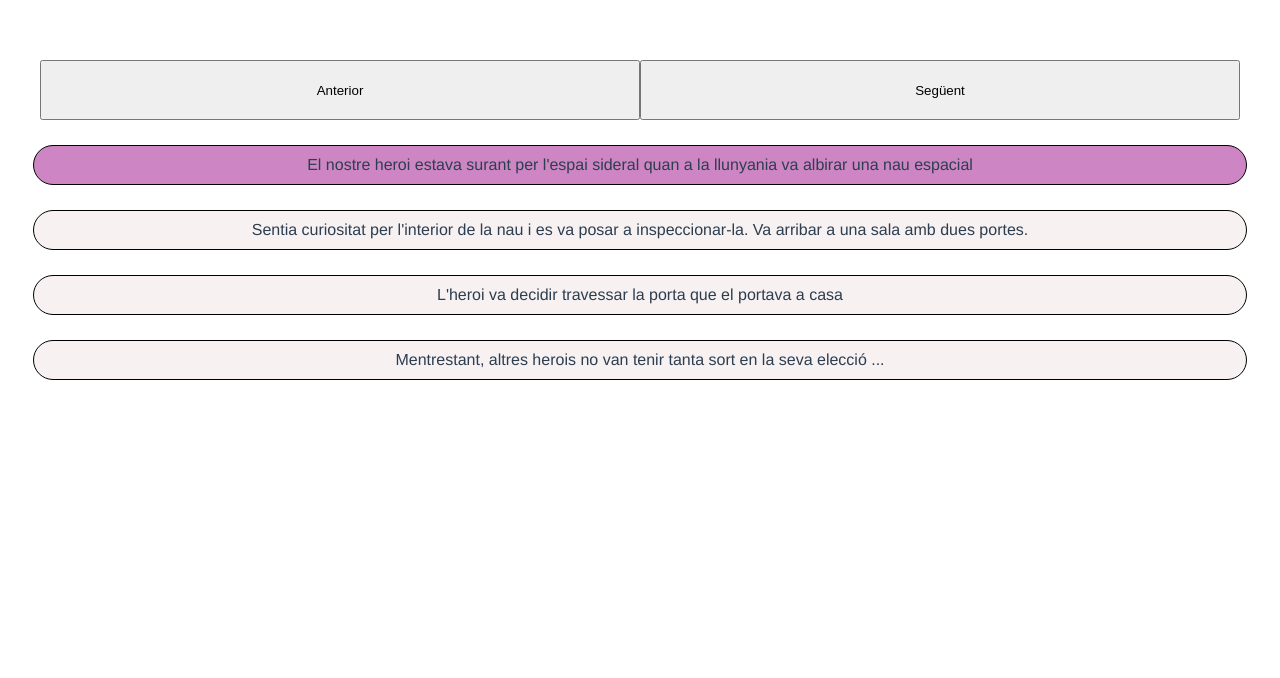
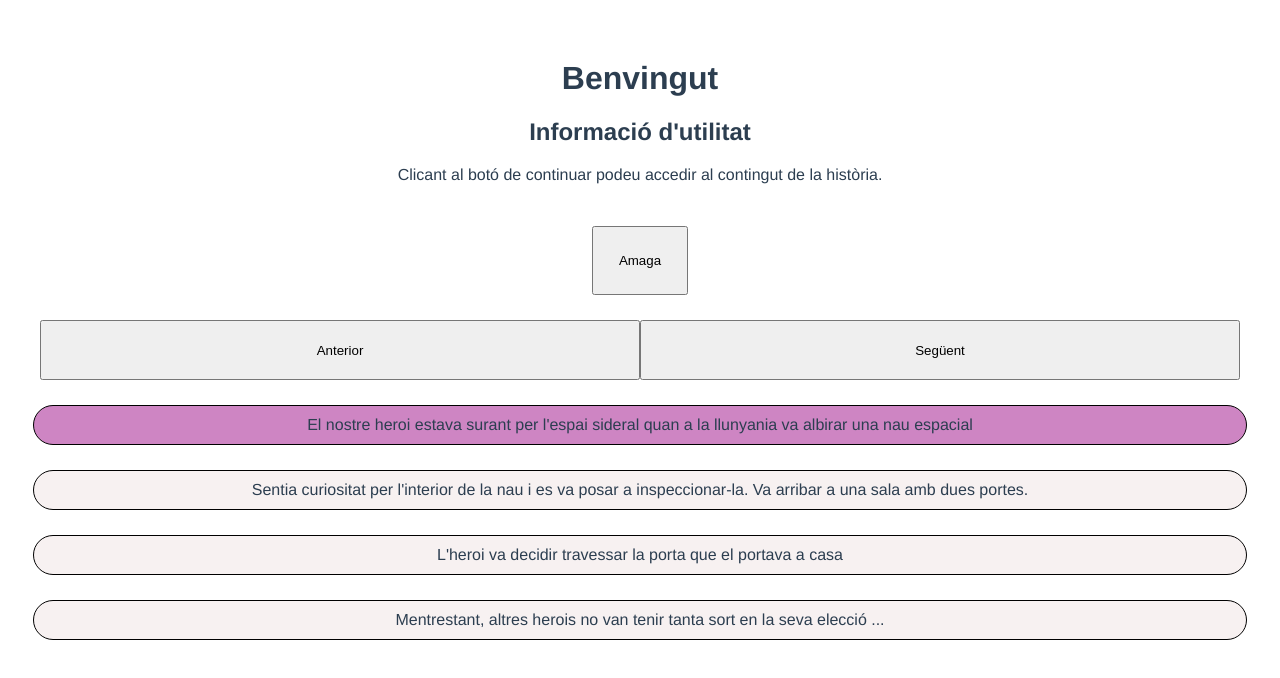
Before and after one commit to npuigdemont/vue1, a Vue app in the folder vite-project/: page / in a window 1280 px wide. Shown: the top 678 px of the page. Built offline with nearby package versions, Linux system fonts and the light colour scheme.

Commit message:
exercici5

```diff
--- a/vite-project/package.json
+++ b/vite-project/package.json
@@ -8,6 +8,7 @@
     "preview": "vite preview"
   },
   "dependencies": {
+    "@vueform/toggle": "^2.0.1",
     "vue": "^3.2.25"
   },
   "devDependencies": {
--- a/vite-project/src/components/Home.vue
+++ b/vite-project/src/components/Home.vue
@@ -2,16 +2,25 @@
 
 <template>
 <div>
+
+        <h1>Benvingut</h1>
+         <h2>Informació d'utilitat</h2>
+        <p>Clicant al botó de continuar podeu accedir al contingut de la història.</p>
+     <button type="button" class="btn btn-outline-info" v-on:click="isHidden = !isHidden">{{ isHidden === true ? "Mostrar" : "Amaga" }}</button>
+<br>
+
+
     <botons @canviaFrase ="canviaFrase"></botons>
-
+<div v-if="!isHidden">
   <Escena :msg="text" v-for="(text, index) in textos"
   :key="index"
   :text="text"
   :class="{active: index === num}"
-  >
-  </Escena>
+  >  </Escena>
+  </div>
+  </div>
 
-  </div>
+
   </template>
 
 
@@ -23,8 +32,9 @@
 
 export default {
     components: {
-        'Escena': Escena,
-        Botons
+        Escena,
+        Botons,
+
     },
     name: "Home",
     data() {
@@ -36,12 +46,18 @@ export default {
             "Sentia curiositat per l'interior de la nau i es va posar a inspeccionar-la. Va arribar a una sala amb dues portes.",
             "L'heroi va decidir travessar la porta que el portava a casa",
             "Mentrestant, altres herois no van tenir tanta sort en la seva elecció ..."
-            ]
+            ],
+            mostrar: false,
+            isHidden: false
+
         }
     },
     methods: {
         canviaFrase(data) {
             this.num = data;
+        },
+        toggle(){
+            this.mostrar = !this.mostrar;
         }
     },
     }
@@ -53,4 +69,9 @@ export default {
 {
   background: rgba(204, 127, 192, 0.95);
 }
+button {
+    margin: 2%;
+    padding: 2%;
+
+}
 </style>
```
Also changed, not shown: 1 other file (tests, documents, lock files or other folders).
